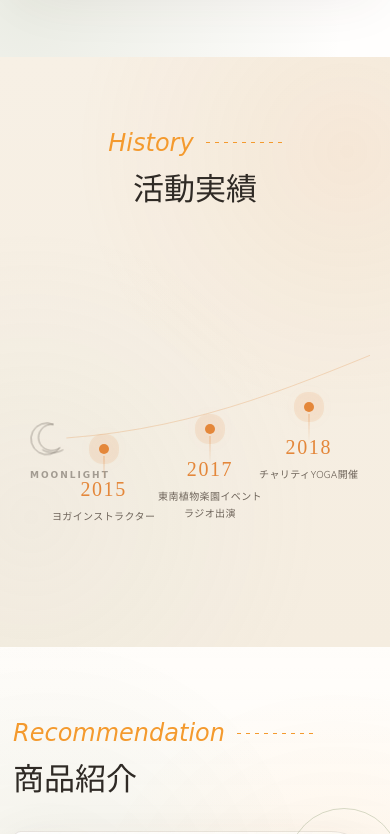
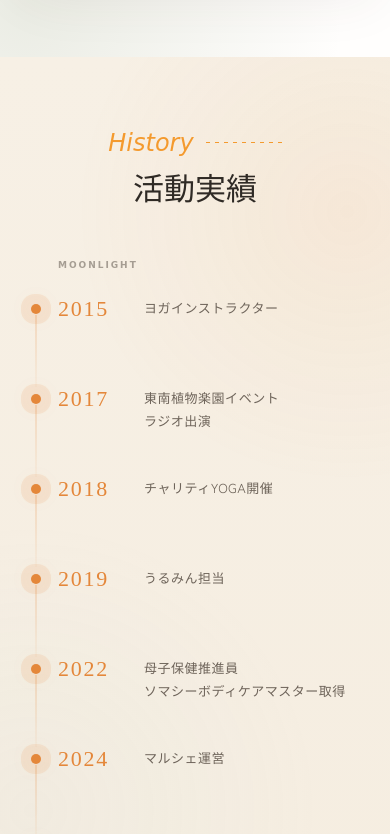
Before and after one commit to misa8863-design/haru-luna, a plain HTML site: page index.html in a window 390 px wide. Shown: the part 4140-4974 px from the top of the page. Drawn offline with Linux system fonts and the light colour scheme; a web font is replaced by a local one.

Commit message:
Add files via upload

```diff
--- a/index.html
+++ b/index.html
@@ -14,8 +14,21 @@
       content="サロンがなくても、資格だけでなくても。大切な人を想う気持ちから始まるセラピストという生き方。"
     />
     <meta property="og:type" content="website" />
-    <meta property="og:image" content="./assets/worldview-board.png" />
+    <meta property="og:image" content="./assets/og-logo.png" />
+    <meta property="og:image:secure_url" content="./assets/og-logo.png" />
+    <meta property="og:image:width" content="1200" />
+    <meta property="og:image:height" content="630" />
+    <meta property="og:image:alt" content="haru luna ロゴマーク" />
+    <meta name="twitter:card" content="summary_large_image" />
+    <meta name="twitter:title" content="haru luna | あなたの手は、誰かを癒す力になる。" />
+    <meta
+      name="twitter:description"
+      content="大切な人を想う気持ちから始まる、癒しとリンパケアの活動。"
+    />
+    <meta name="twitter:image" content="./assets/og-logo.png" />
+    <link rel="shortcut icon" type="image/png" href="./favicon.ico" />
     <link rel="icon" type="image/png" sizes="32x32" href="./assets/favicon-32.png" />
+    <link rel="icon" type="image/png" sizes="192x192" href="./assets/favicon-192.png" />
     <link rel="icon" type="image/png" sizes="512x512" href="./assets/favicon-512.png" />
     <link rel="apple-touch-icon" href="./assets/apple-touch-icon.png" />
     <link rel="manifest" href="./site.webmanifest" />
--- a/style.css
+++ b/style.css
@@ -2079,64 +2079,67 @@ h1 {
   }
 
   .album-stage {
-    overflow-x: auto;
-    padding-bottom: 14px;
-    scrollbar-color: rgba(141, 155, 114, 0.42) transparent;
+    overflow: visible;
+    padding-bottom: 0;
   }
 
   .album-book {
-    width: 820px;
-    max-width: none;
+    width: 100%;
+    max-width: 820px;
+    margin: 0 auto;
   }
 }
 
 @media (max-width: 560px) {
   .arc {
+    position: relative;
     width: 100%;
-    height: 330px;
+    height: auto;
     aspect-ratio: auto;
-    padding: 0 0 12px;
-    overflow-x: auto;
-    overflow-y: hidden;
-    -webkit-overflow-scrolling: touch;
-    scrollbar-width: thin;
+    margin-top: 24px;
+    padding: 52px 0 42px;
+    overflow: visible;
   }
 
   .arc-svg {
-    display: block;
-    width: 760px;
-    height: 285px;
-    max-width: none;
+    display: none;
   }
 
   .arc-nodes {
-    position: absolute;
-    inset: 0 auto auto 0;
-    width: 760px;
-    height: 285px;
+    position: relative;
+    display: grid;
+    gap: 18px;
+    width: 100%;
+    height: auto;
+    padding: 0 0 0 38px;
   }
 
   .arc-node {
-    position: absolute;
-    left: var(--x);
-    top: var(--y);
-    width: 106px;
-    display: block;
-    text-align: center;
-    transform: translate(-50%, 14px);
+    position: relative;
+    left: auto;
+    top: auto;
+    width: auto;
+    min-height: 72px;
+    display: grid;
+    grid-template-columns: 76px 1fr;
+    align-items: start;
+    column-gap: 10px;
+    padding: 0 0 18px;
+    text-align: left;
+    transform: translateY(14px);
   }
 
   .arc.in .arc-node {
-    transform: translate(-50%, 0);
+    transform: translateY(0);
   }
 
   .arc-dot {
-    position: relative;
-    top: auto;
-    left: auto;
+    position: absolute;
+    top: 7px;
+    left: -27px;
     width: 10px;
     height: 10px;
-    margin: 0 auto 24px;
+    margin: 0;
     box-shadow:
       0 0 0 10px rgba(228, 135, 58, 0.12),
       0 0 22px rgba(228, 135, 58, 0.22);
@@ -2144,19 +2147,24 @@ h1 {
 
   .arc-dot::after {
     display: block;
-    top: 12px;
-    height: 28px;
+    top: 11px;
+    left: 50%;
+    width: 1px;
+    height: 72px;
+    background: linear-gradient(180deg, rgba(228, 135, 58, 0.45), rgba(228, 135, 58, 0.08));
   }
 
   .arc-node time {
+    grid-row: 1 / span 2;
     margin-bottom: 8px;
-    font-size: 20px;
+    font-size: 22px;
+    line-height: 1.1;
   }
 
   .arc-node > span:last-child {
     padding-top: 0;
-    font-size: 10px;
-    line-height: 1.65;
+    font-size: 13px;
+    line-height: 1.75;
   }
 
   .arc-caption {
@@ -2165,14 +2173,16 @@ h1 {
   }
 
   .arc-caption-moon {
-    left: 10px;
-    bottom: 91px;
+    left: 38px;
+    top: 12px;
+    bottom: auto;
   }
 
   .arc-caption-sun {
-    left: 650px;
-    right: auto;
-    top: 0;
+    left: auto;
+    right: 0;
+    top: auto;
+    bottom: 10px;
   }
 }
 
@@ -2251,8 +2261,16 @@ h1 {
     max-width: none;
   }
 
+  .gallery-heading h2 {
+    font-size: clamp(30px, 9vw, 42px);
+    line-height: 1.12;
+    overflow-wrap: anywhere;
+  }
+
   .album-book {
-    width: 760px;
+    width: 100%;
+    max-width: none;
+    min-width: 0;
   }
 
   .future-item {
```
Also changed, not shown: favicon.ico (added), site.webmanifest, 1 other file. Lines whose indentation alone changed are shown as unchanged.
